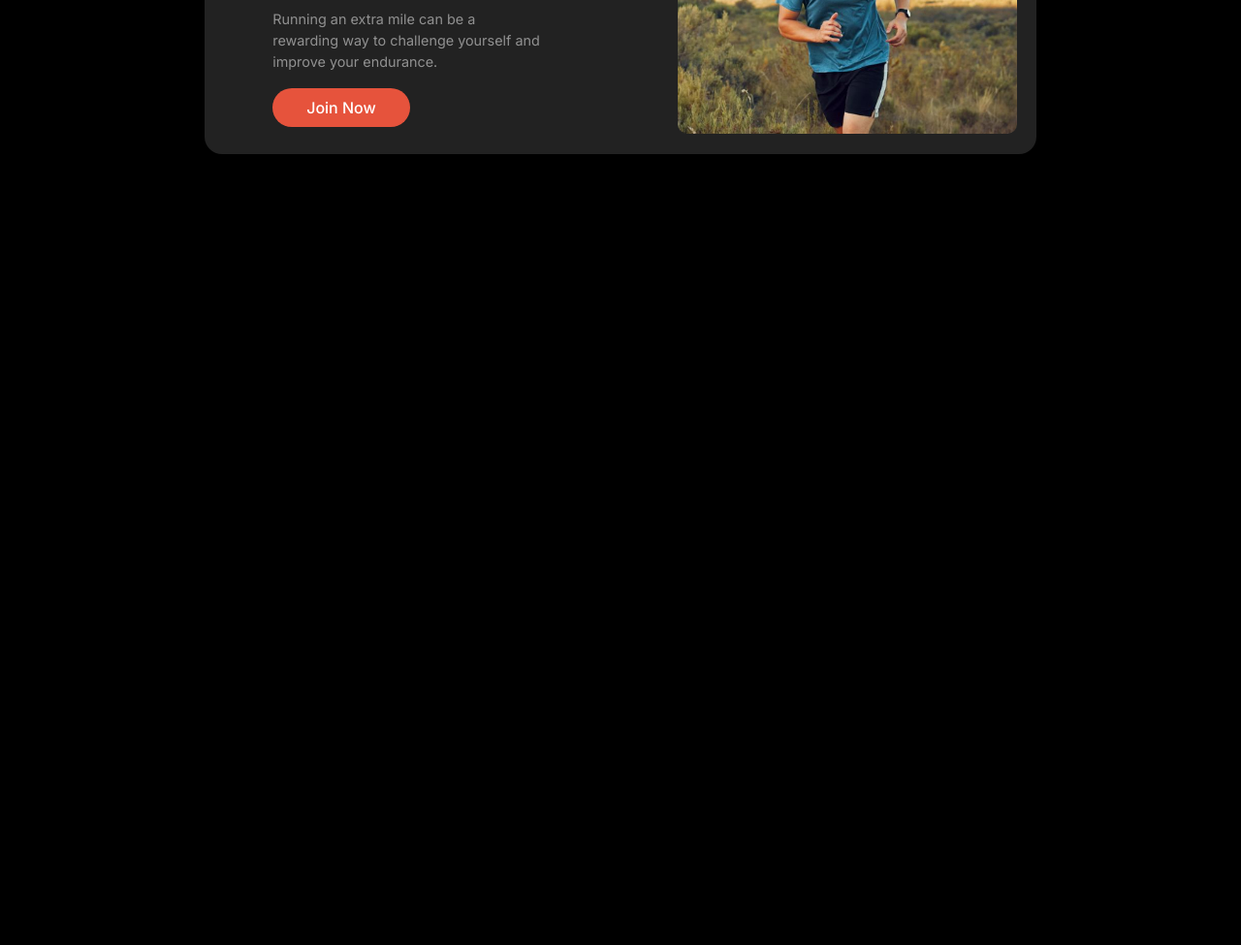
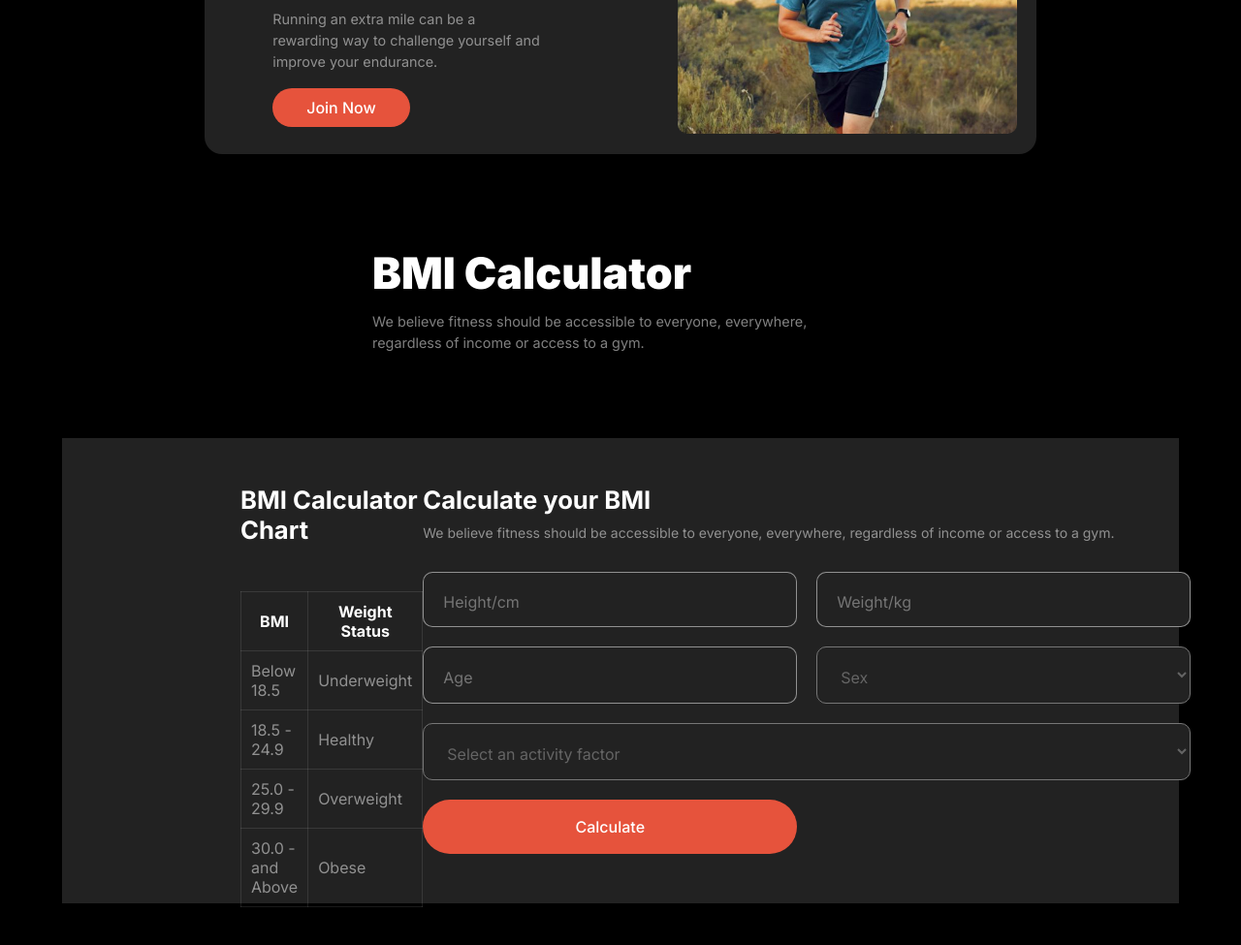
Before and after one commit to anaybhadury/assignment-projects-2, a plain HTML site: page index.html in a window 1280 px wide. Shown: the part 1555-2530 px from the top of the page at 97% size. Before the commit the page ends 1810 px from the top, so only its background shows below. Drawn offline with Linux system fonts and the light colour scheme.

Commit message:
added bmi calculator section

```diff
--- a/index.html
+++ b/index.html
@@ -118,7 +118,70 @@
         </section>
         <!-- run and extra section end -->
 
+        <!-- bmi calculator section start -->
+        <section class="bmi-cal-section">
+            <div class="similar-text" id="bmi-text">
+                <h1>BMI Calculator</h1>
+                <p>We believe fitness should be accessible to everyone, everywhere, regardless of income or access to a gym.</p>
+            </div>
+            <div class="bmi-calculator-container">
 
+                <div class="bmi-container">
+                    <div class="bmi-chart-content">
+                        <h2>BMI Calculator Chart</h2>
+                        <table>
+                            <thead>
+                                <tr>
+                                    <th>BMI</th>
+                                    <th>Weight Status</th>
+                                </tr>
+                            </thead>
+                            <tbody>
+                                <tr>
+                                    <td>Below 18.5</td>
+                                    <td>Underweight</td>
+                                </tr>
+                                <tr>
+                                    <td>18.5 - 24.9</td>
+                                    <td>Healthy</td>
+                                </tr>
+                                <tr>
+                                    <td>25.0 - 29.9</td>
+                                    <td>Overweight</td>
+                                </tr>
+                                <tr>
+                                    <td>30.0 - and Above</td>
+                                    <td>Obese</td>
+                                </tr>
+                            </tbody>
+                        </table>
+                    </div>
+                </div>
+
+                <div class="calculate-container">
+                    <div class="calculate-text-content">
+                        <h2>Calculate your BMI</h2>
+                        <p>We believe fitness should be accessible to everyone, everywhere, regardless of income or access to a gym. </p>
+                    </div>
+                    <div class="calculate-main-content">
+                        <input type="text" placeholder="Height/cm">
+                        <input type="text" placeholder="Weight/kg">
+                        <input type="text" placeholder="Age">
+                        <select class="gender-selector">
+                            <option value="">Sex</option>
+                            <option value="male">Male</option>
+                            <option value="female">Female</option>
+                            <option value="others">Others</option>
+                        </select>
+                        <select class="activity-selector">
+                            <option value="">Select an activity factor</option>
+                        </select>
+                        <button id="cal-btn" class="btn-primary">Calculate</button>
+                    </div>
+                </div>
+            </div>
+        </section>
+        <!-- bmi calculator section end -->
 
 
 </body>
--- a/styles/style.css
+++ b/styles/style.css
@@ -258,3 +258,81 @@ body{
     margin-bottom: 1rem;
 }
 /* run and extra section styles end */
+
+
+/* bmi calculator section styles start */
+#bmi-text h1{
+    text-align: start;
+}
+#bmi-text p{
+    text-align: start;
+    margin-bottom: 5.4rem;
+}
+.bmi-calculator-container{
+    max-width: 90%;
+    height: 30rem;
+    margin: 0 auto;
+    background-color: rgb(34, 34, 34);
+    display: flex;
+    justify-content: space-around;
+    padding: 3rem 11.5rem 8.7rem 11.5rem;
+    margin-bottom: 6rem;
+}
+.bmi-chart-content h2{
+    margin-bottom: 3rem;
+    font-size: 1.6rem;
+}
+table{
+    border-collapse: collapse;
+}
+td, th{
+    border: 1px solid rgba(255, 255, 255, 0.1);
+    padding: 10px;
+}
+td{
+    color: rgba(255, 255, 255, 0.5);
+}
+.calculate-text-content h2{
+    font-size: 1.6rem;
+    margin-bottom: 10px;
+}
+.calculate-text-content p{
+    font-size: 14px;
+    color: rgba(255, 255, 255, 0.5);
+    margin-bottom: 2rem;
+}
+.calculate-main-content{
+    display: grid;
+    grid-template-columns: repeat(2,1fr);
+    gap: 20px;
+}
+.calculate-main-content input{
+    padding: 20px 130px 15px 20px;
+    background-color: rgb(34, 34, 34);
+    border-radius: 10px;
+    border: 1px solid rgba(255, 255, 255, 0.5);
+    font-size: 1rem;
+    font-weight: 400;
+}
+.gender-selector{
+    padding: 20px 273px 15px 20px;
+    border-radius: 10px;
+    font-size: 1rem;
+    font-weight: 400;
+    background-color: rgb(34, 34, 34);
+    color: rgba(255, 255, 255, 0.3);
+}
+.activity-selector{
+    padding: 20px 543px 15px 20px;
+    border-radius: 10px;
+    /* margin-right: 1rem; */
+    font-size: 1rem;
+    font-weight: 400;
+    background-color: rgb(34, 34, 34);
+    color: rgba(255, 255, 255, 0.3);
+    grid-column: span 2;
+}
+#cal-btn{
+    padding: 18px 75px;
+}
+/* bmi calculator section styles end */
```
